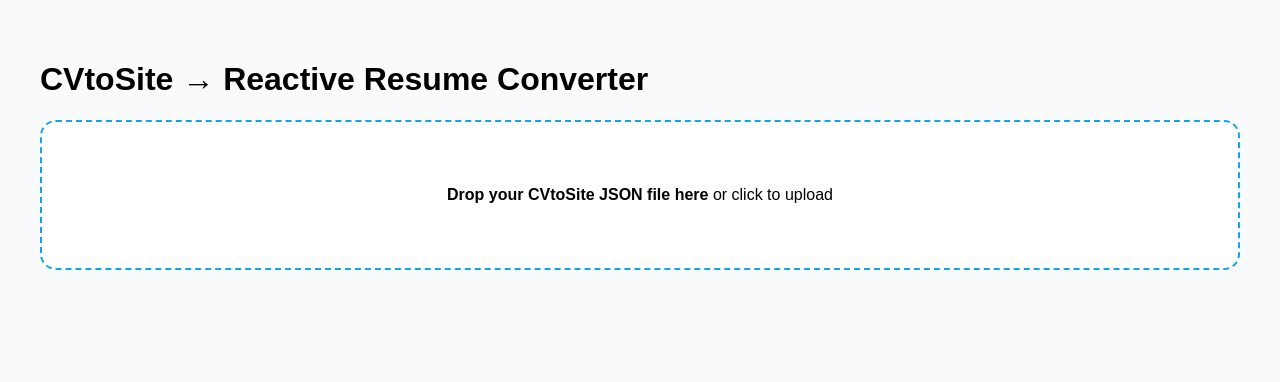
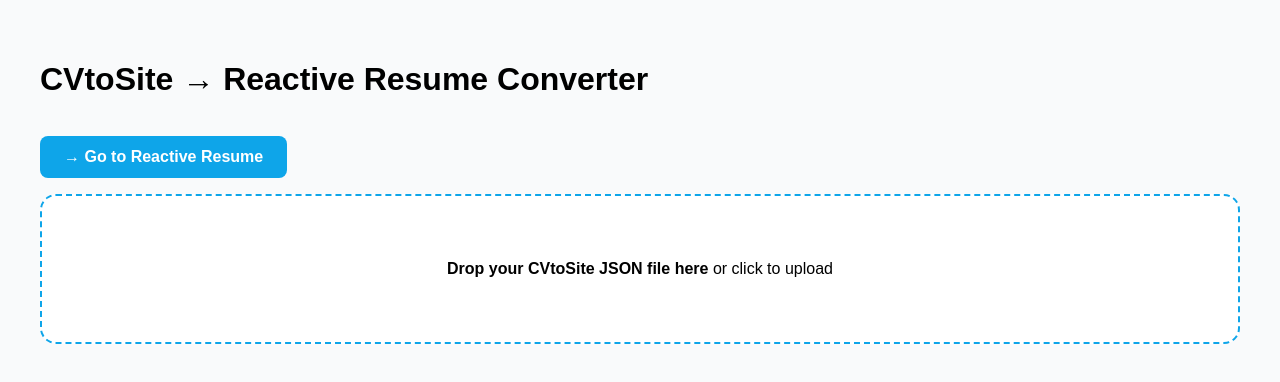
Before and after one commit to marshalldavid28/cvtositeconvertor, a plain HTML site: page index.html in a window 1280 px wide. Drawn offline with Linux system fonts and the light colour scheme.

Commit message:
Update index.html

```diff
--- a/index.html
+++ b/index.html
@@ -34,6 +34,9 @@
 </head>
 <body>
   <h1>CVtoSite → Reactive Resume Converter</h1>
+  <a href="https://rxresu.me/auth/login" target="_blank" style="display:inline-block; margin: 1rem 0; padding: 0.75rem 1.5rem; background-color: #0ea5e9; color: white; font-weight: bold; text-decoration: none; border-radius: 0.5rem;">
+  → Go to Reactive Resume
+  </a>
   <div class="drop-zone" id="drop-zone">
     <p><strong>Drop your CVtoSite JSON file here</strong> or click to upload</p>
     <input type="file" id="fileInput" style="display: none" accept="application/json" />
```
